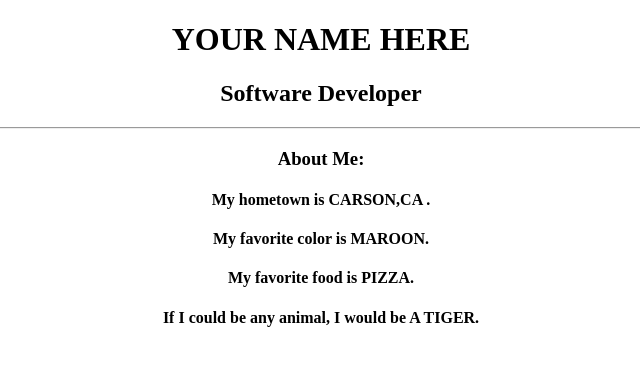
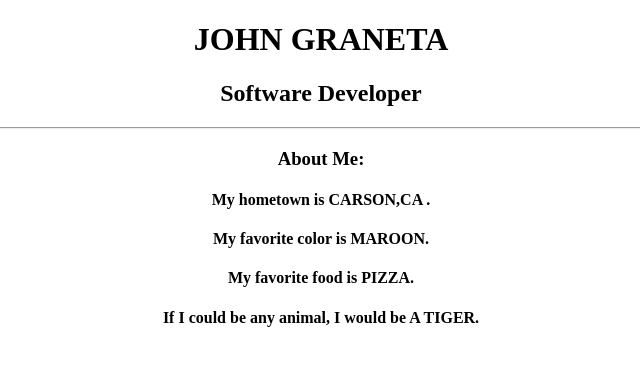
Before and after one commit to officialjohngraneta/lb-my-first-webpage, a plain HTML site: page index.html in a window 1280 px wide. Shown: the whole page, without its empty margins (319-959 px from the left). Drawn offline with Linux system fonts and the light colour scheme.

Commit message:
updated html

```diff
--- a/index.html
+++ b/index.html
@@ -7,7 +7,7 @@
 		  </head>
 		  <body>
 			<div align="center">
-				<h1>YOUR NAME HERE</h1>
+				<h1>JOHN GRANETA</h1>
 				<h2>Software Developer</h2>
 				<hr>
 				<h3>About Me:</h3>
```
